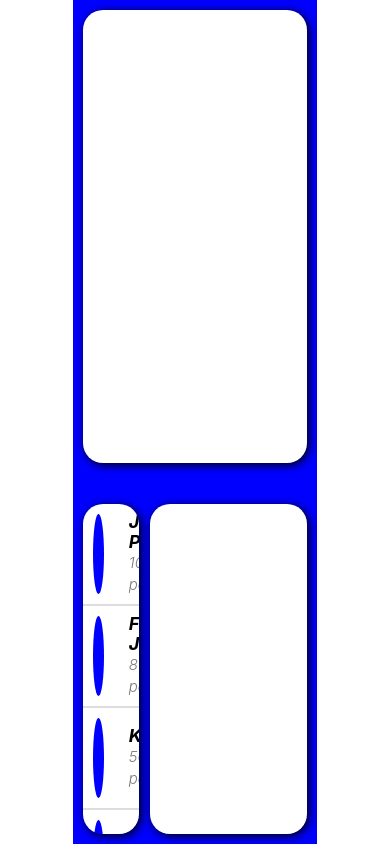
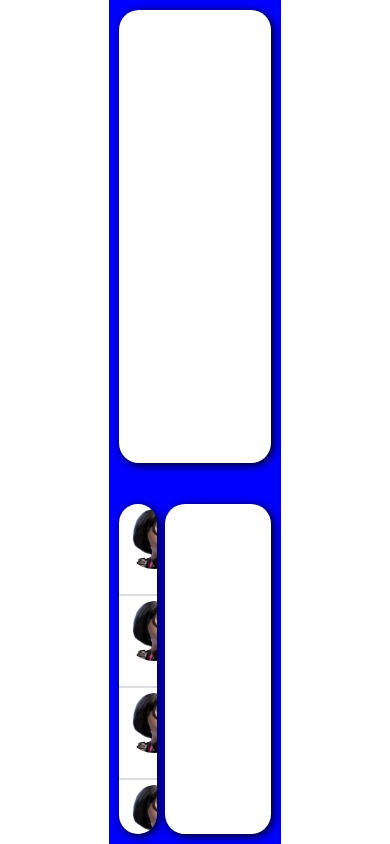
Before and after one commit to joaopaulopereirarezendesesi/HangmanGame, a React (Vite) app in the folder frontend/: page / in a window 390 px wide. Built offline with nearby package versions, Linux system fonts and the light colour scheme.

Commit message:
arrumando responsividade frontend react

```diff
--- a/frontend/src/App.jsx
+++ b/frontend/src/App.jsx
@@ -7,7 +7,7 @@ function App() {
     { nome: "Felipe José", pontos: 80 },
     { nome: "Kauan", pontos: 50 },
     { nome: "Matheus", pontos: 30 },
-    { nome: "Thayna", pontos: 30 },
+    { nome: "Thayna", pontos: 0 },
   ];
 
   return (
--- a/frontend/src/components/Players.jsx
+++ b/frontend/src/components/Players.jsx
@@ -1,9 +1,11 @@
 import styles from "./Players.module.css";
+
+import img from "../assets/persona.jpg";
 
 function Players({ nome, pontos }) {
   return (
     <div className={styles.player}>
-      <span></span>
+      <img src={img} alt="Foto do player" />
       <div className={styles.contentplayer}>
         <h1>{nome}</h1>
         <p>{pontos} pontos</p>
--- a/frontend/src/components/Players.module.css
+++ b/frontend/src/components/Players.module.css
@@ -13,11 +13,10 @@
   border-bottom: 2px solid #ddd;
   padding: 10px;
 
-  & span {
-    display: block;
-    width: 80px;
+  & img {
+    width: 40px;
     height: 80px;
-    background-color: blue;
+    object-fit: cover;
     border-radius: 50%;
   }
 
@@ -44,3 +43,31 @@
     }
   }
 }
+
+@media (max-width: 716px) {
+  .player {
+    min-height: 60px;
+    padding: 5px;
+
+    & img {
+      width: 60px;
+      height: 60px;
+      object-fit: cover;
+      border-radius: 50%;
+    }
+
+    & .contentplayer {
+      width: 70%;
+      height: 80px;
+      padding-left: 10px;
+
+      & h1 {
+        font-size: 13px;
+      }
+
+      & p {
+        font-size: 10px;
+      }
+    }
+  }
+}
```
Also changed, not shown: frontend/src/assets/persona.jpg (renamed from frontend/public/persona.jpg).
